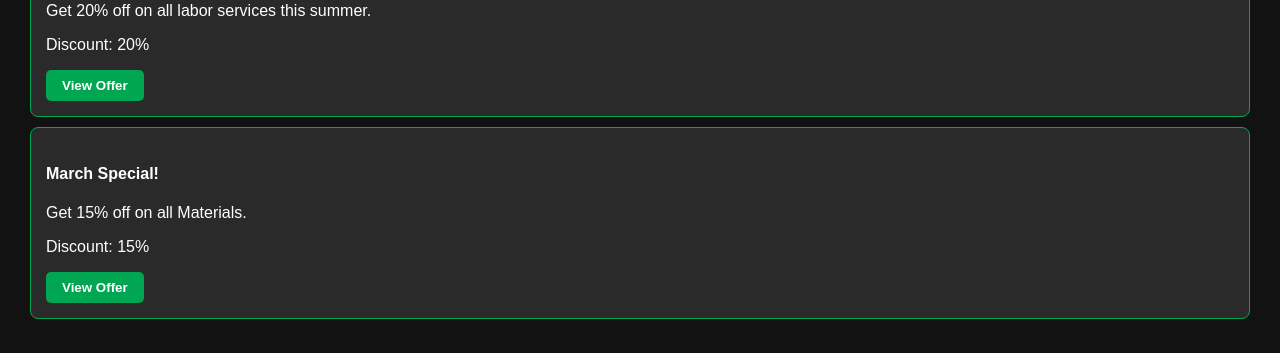
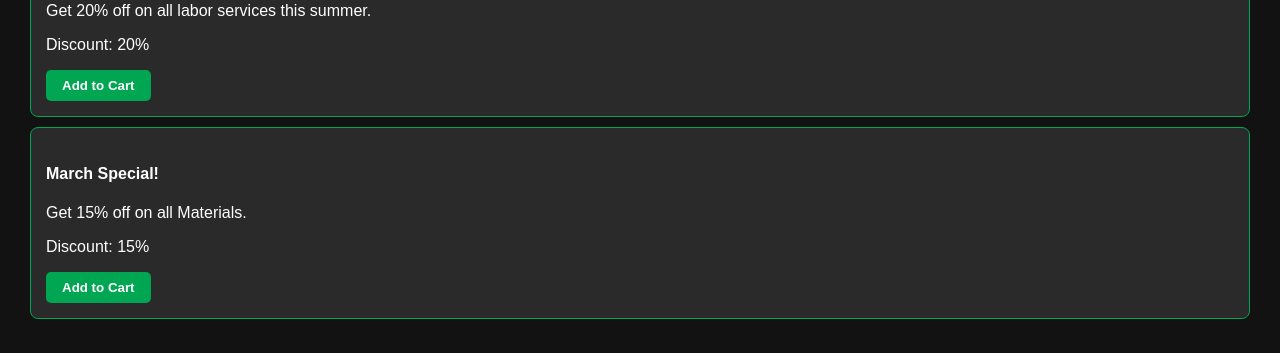
Before and after one commit to swanso01/TheFinal, a React (Create React App) app: page / in a window 1280 px wide. Shown: the part 272-625 px from the top of the page. Built offline with nearby package versions, Linux system fonts and the light colour scheme; no server answers; the database is empty.

Commit message:
Major update: new changes

```diff
--- a/src/components/SpecialOfferCard.js
+++ b/src/components/SpecialOfferCard.js
@@ -1,13 +1,37 @@
-import React from 'react';
+import React, { useContext } from 'react';
+import { UserContext } from '../UserContext';
 import '../App.css';
 
 function SpecialOfferCard({ offer }) {
+  const { user, setUser } = useContext(UserContext);
+
+  const handleAddToCart = () => {
+    if (!user) {
+      alert('Please log in to add items to the cart.');
+      return;
+    }
+
+    const newCartItem = {
+      name: offer.title,
+      quantity: 1,
+    };
+
+    setUser({
+      ...user,
+      selectedItems: [...(user.selectedItems || []), newCartItem],
+    });
+
+    alert(`${offer.title} has been added to your cart!`);
+  };
+
   return (
     <div className="App-special-offer-card">
       <h4>{offer.title}</h4>
       <p>{offer.description}</p>
       <p>Discount: {offer.discount}</p>
-      <button className="App-special-offer-button">View Offer</button>
+      <button className="App-special-offer-button" onClick={handleAddToCart}>
+        Add to Cart
+      </button>
     </div>
   );
 }
```
